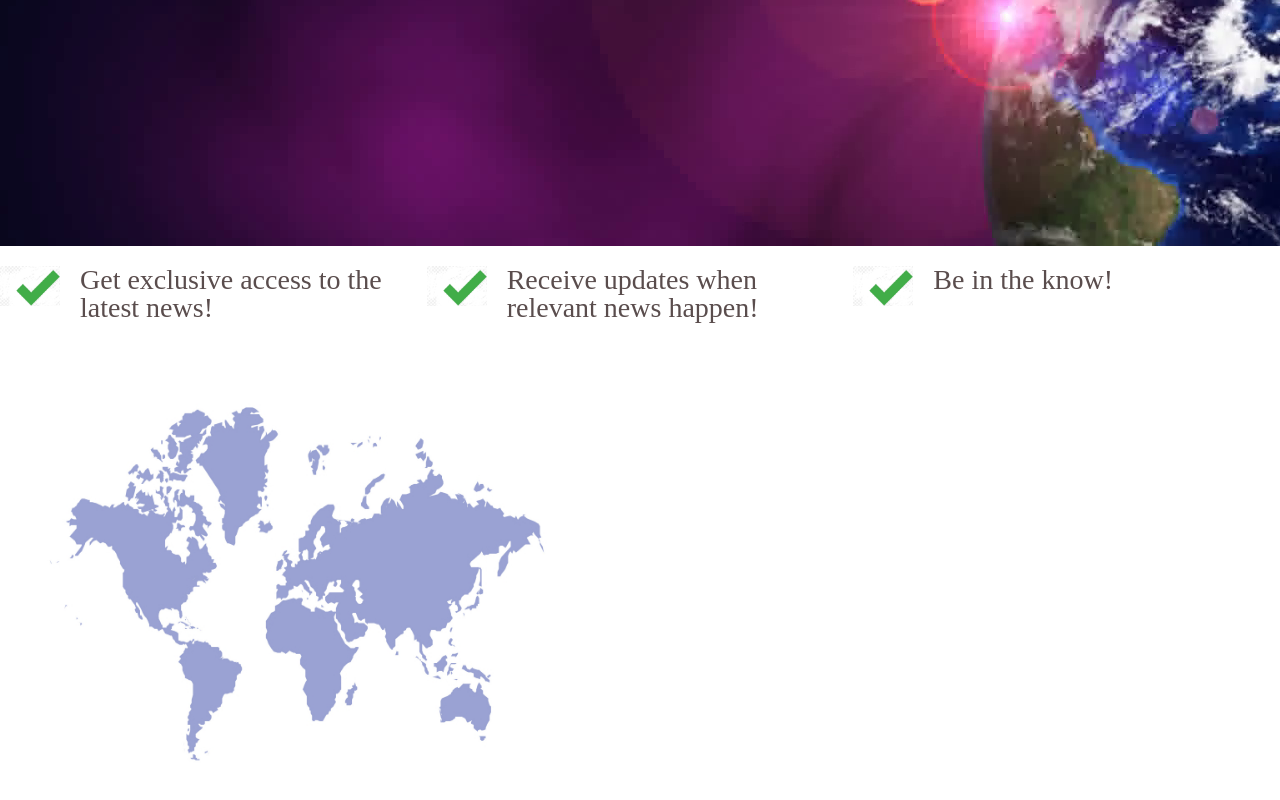
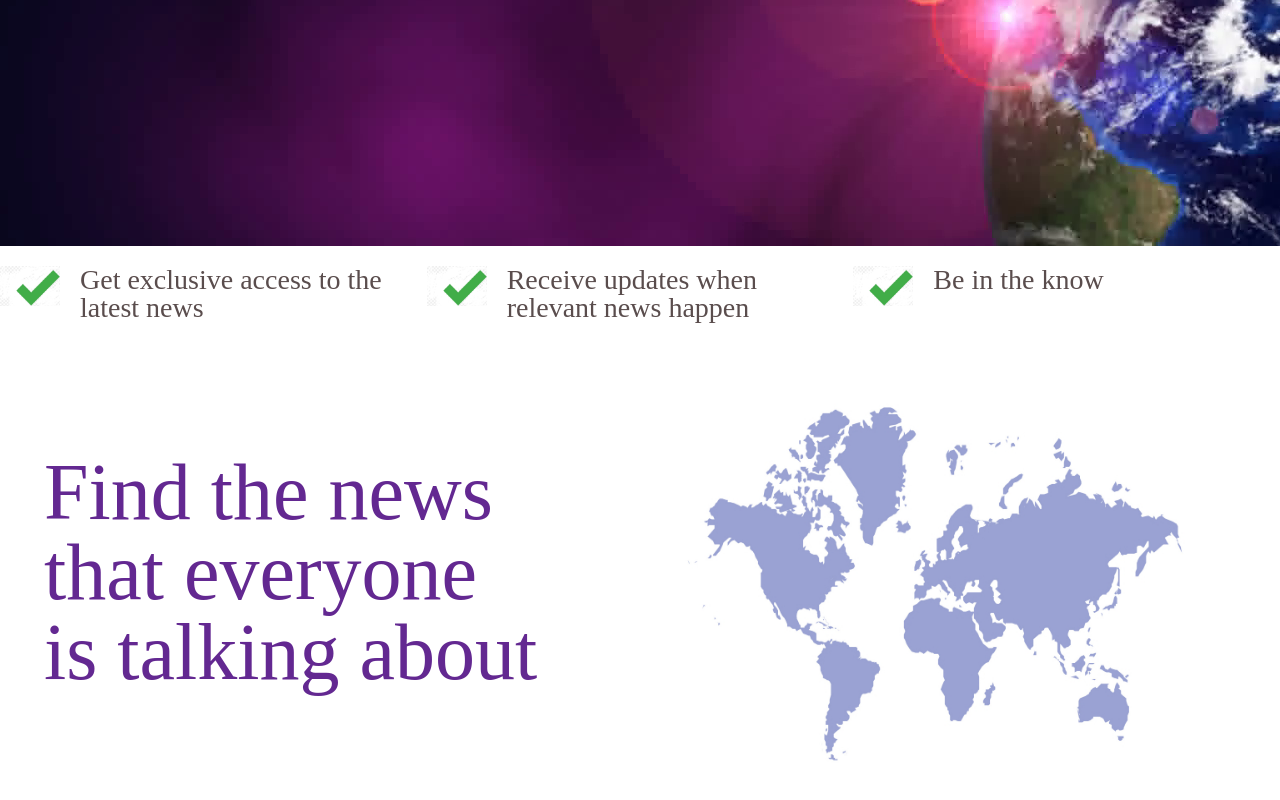
Before and after one commit to AquilaVirtual/current-affairs, a React (Create React App) app in the folder current-affairs-front-end/: page / in a window 1280 px wide. Shown: the part 394-1194 px from the top of the page. Built offline with nearby package versions, Linux system fonts and the light colour scheme.

Commit message:
add promo title and stlying

```diff
--- a/current-affairs-front-end/src/components/LandingPage.js
+++ b/current-affairs-front-end/src/components/LandingPage.js
@@ -16,13 +16,16 @@ class LandingPage extends Component {
             <NavBar />
             <div className="list-container">
             <img className="green-marker" alt="green marker" src={green} />
-            <div className="check-list">Get exclusive access to the latest news!</div>
+            <div className="check-list">Get exclusive access to the latest news</div>
             <img className="green-marker" alt="green marker" src={green} />
-            <div className="check-list">Receive updates when relevant news happen!</div>
+            <div className="check-list">Receive updates when relevant news happen</div>
             <img className="green-marker" alt="green marker" src={green} />
-            <div className="check-list">Be in the know!</div>
+            <div className="check-list">Be in the know</div>
             </div>
+            <div className="middle-content">
+            <div className="promo-title">Find the news that everyone is talking about</div>
             <img className="middle-image"alt="purple earth" src={earth} />
+            </div>
         </div>)
     }
 
--- a/current-affairs-front-end/src/css/LandingPage.css
+++ b/current-affairs-front-end/src/css/LandingPage.css
@@ -23,8 +23,17 @@
   width: 60px;
   margin-top: 20px;
 }
-.landing-container .middle-image {
+.landing-container .middle-content {
+  display: flex;
+}
+.landing-container .middle-content .promo-title {
+  color: #632891;
+  font-size: 80px;
+  width: 500px;
+  margin: auto;
+}
+.landing-container .middle-content .middle-image {
   height: 400px;
   width: 40%;
-  margin: 40px;
+  margin: 40px 90px 20px;
 }
--- a/current-affairs-front-end/src/less/LandingPage.less
+++ b/current-affairs-front-end/src/less/LandingPage.less
@@ -22,9 +22,18 @@
              margin-top: 20px;
          }
        }
+       .middle-content {
+           display: flex;
+           .promo-title {
+            color: #632891;
+            font-size: 80px;
+            width: 500px;
+            margin: auto;
+           }
        .middle-image {
-        height: 400px;;
+        height: 400px;
         width: 40%;
-        margin: 40px;
+        margin: 40px 90px 20px;
+     }
+   }
     }
-       }
```
